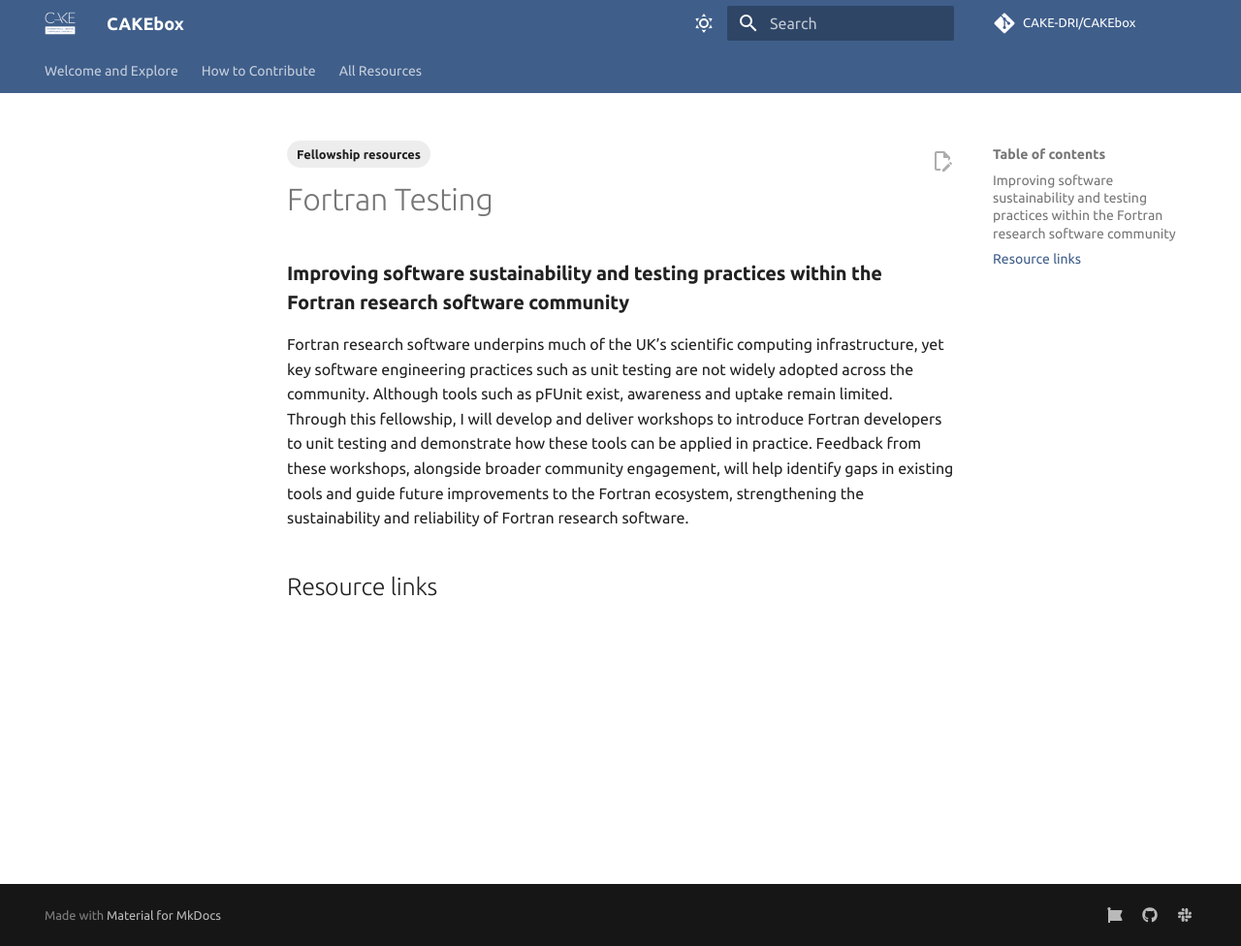
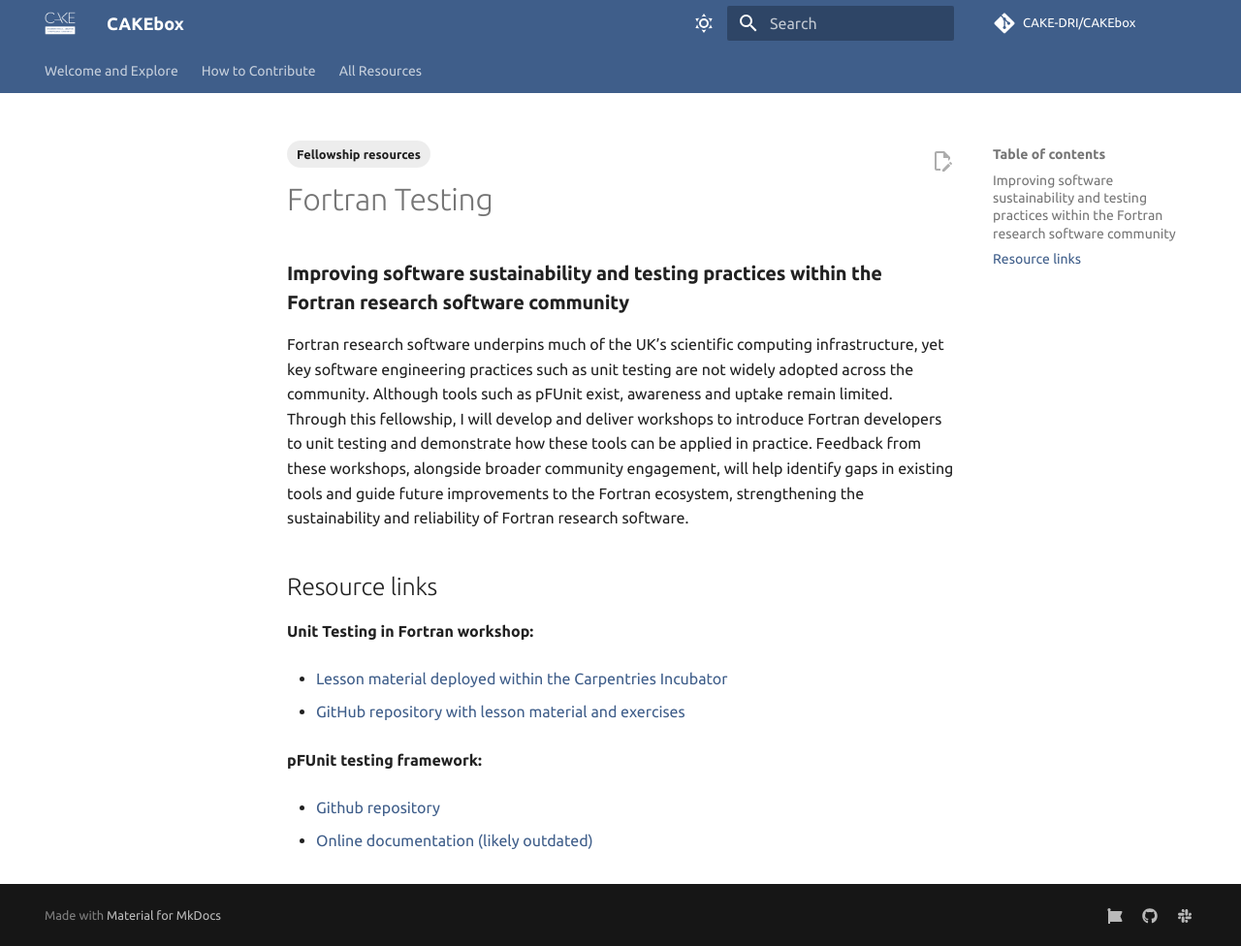
Before and after one commit to CAKE-DRI/CAKEbox, an MkDocs documentation site: the page built from docs/fellowships-resources/fortran-testing.md, in a window 1280 px wide and 976 px high. Shown: the whole window at 97% size. Built offline with MkDocs 1.6.1 and Material for MkDocs 9.7.7, drawn with Linux system fonts in a browser that asks for light colours; comment, search, counter and statistics services are not loaded.

Commit message:
Add useful links for fortran testing fellowship

```diff
--- a/docs/fellowships-resources/fortran-testing.md
+++ b/docs/fellowships-resources/fortran-testing.md
@@ -12,3 +12,15 @@ Feedback from these workshops, alongside broader community engagement,
 will help identify gaps in existing tools and guide future improvements to the Fortran ecosystem, strengthening the sustainability and reliability of Fortran research software.
 
 ## Resource links
+
+**Unit Testing in Fortran workshop:**
+
+  - [Lesson material deployed within the Carpentries Incubator](https://carpentries-incubator.github.io/fortran-unit-testing/)
+
+  - [GitHub repository with lesson material and exercises ](https://github.com/carpentries-incubator/fortran-unit-testing)
+
+**pFUnit testing framework:**
+
+  - [Github repository](https://github.com/Goddard-Fortran-Ecosystem/pFUnit)
+
+  - [Online documentation (likely outdated)](https://pfunit.sourceforge.net/index.html)
```
